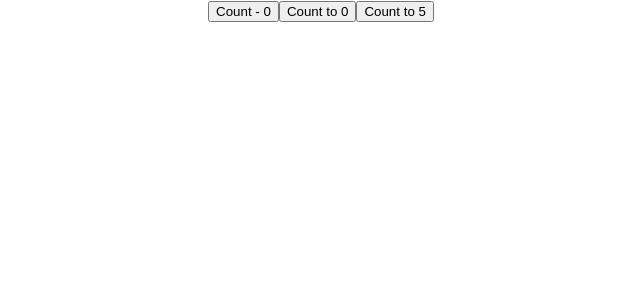
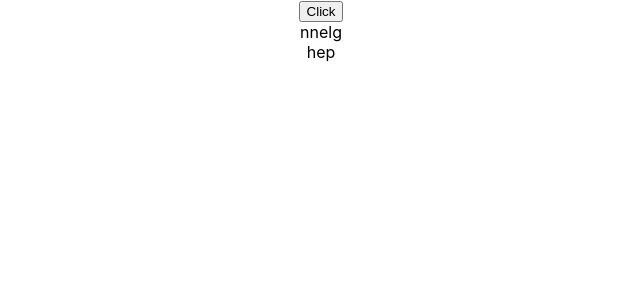
Before and after one commit to glennpck/reactPractise, a React (Create React App) app in the folder reactrender/: page / in a window 1280 px wide. Shown: the top 300 px of the page, without its empty margins (319-959 px from the left). Built offline with nearby package versions, Linux system fonts and the light colour scheme.

Commit message:
useState object+array render behaviour

```diff
--- a/reactrender/src/App.js
+++ b/reactrender/src/App.js
@@ -1,11 +1,17 @@
 import logo from './logo.svg';
 import './App.css';
 import UseState from './components/useState/UseState';
+import UseReducer from './components/useReducer/UseReducer';
+import ObjectUseState from './components/ImmutableState/ObjectUseState';
+import ArrayUseState from './components/ImmutableState/ArrayUseState';
 
 function App() {
   return (
     <div className="App">
-      <UseState />
+      <ArrayUseState />
+      {/* <ObjectUseState /> */}
+      {/* <UseState /> */}
+      {/* <UseReducer /> */}
     </div>
   );
 }
--- /dev/null
+++ b/reactrender/src/components/ImmutableState/ArrayUseState.js
@@ -0,0 +1,32 @@
+import React, {useState} from 'react'
+
+const initState = ['nnelg', 'hep']
+
+const ArrayUseState = () => {
+    const [persons, setPersons] = useState(initState)
+
+    const handleClick = () => {
+        // persons.push('trebled')
+        // persons.push('yap')
+        // setPersons(persons)
+
+        const newPersons = [...persons]
+        newPersons.push('trebled')
+        newPersons.push('pay')
+        setPersons(newPersons)
+    }
+
+    console.log('ArrayUseState render')
+  return (
+    <div>
+      <button onClick={handleClick}>Click</button>
+      {
+        persons.map(person => (
+            <div key={person}>{person}</div>
+        ))
+      }
+    </div>
+  )
+}
+
+export default ArrayUseState
--- /dev/null
+++ b/reactrender/src/components/ImmutableState/ObjectUseState.js
@@ -0,0 +1,31 @@
+import React, {useState} from 'react'
+
+const initState = {
+    fname: 'nnelg',
+    lname: 'hep'
+}
+
+const ObjectUseState = () => {
+
+    const [person, setPerson] = useState(initState)
+
+    const changeName = () => {
+        // person.fname = 'trebled'
+        // person.lname = 'pay'
+        // setPerson(person)
+
+        const newPerson = {...person}
+        newPerson.fname = 'trebled'
+        newPerson.lname = 'pay'
+        setPerson(newPerson)
+    }
+
+    console.log('ObjectUseState Render')
+  return (
+    <div>
+      <button onClick={changeName}>{person.fname} {person.lname}</button>
+    </div>
+  )
+}
+
+export default ObjectUseState
--- /dev/null
+++ b/reactrender/src/components/useReducer/UseReducer.js
@@ -0,0 +1,28 @@
+import React, {useReducer} from 'react'
+
+const initialState = 0
+const reducer = (state, action) => {
+    switch(action) {
+        case 'increment': return state + 1
+        case 'decrement': return state - 1
+        case 'reset': return initialState
+        default: return state
+    }
+}
+
+const UseReducer = () => {
+
+    const [count, dispatch] = useReducer(reducer, initialState)
+
+    console.log('UseReducer Render')
+  return (
+    <div>
+      <div>{count}</div>
+      <button onClick={() => dispatch('increment')}>Increment</button>
+      <button onClick={() => dispatch('decrement')}>Decrement</button>
+      <button onClick={() => dispatch('reset')}>Reset</button>
+    </div>
+  )
+}
+
+export default UseReducer
```
